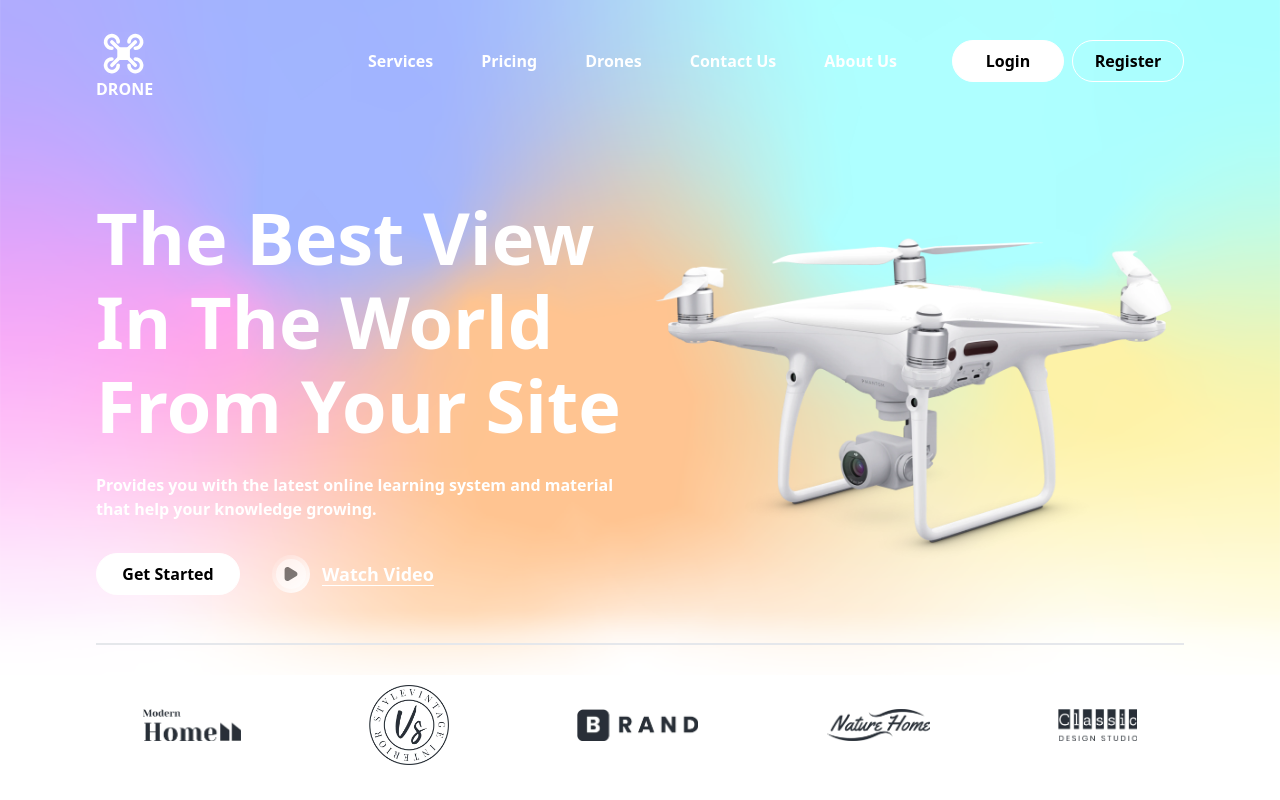
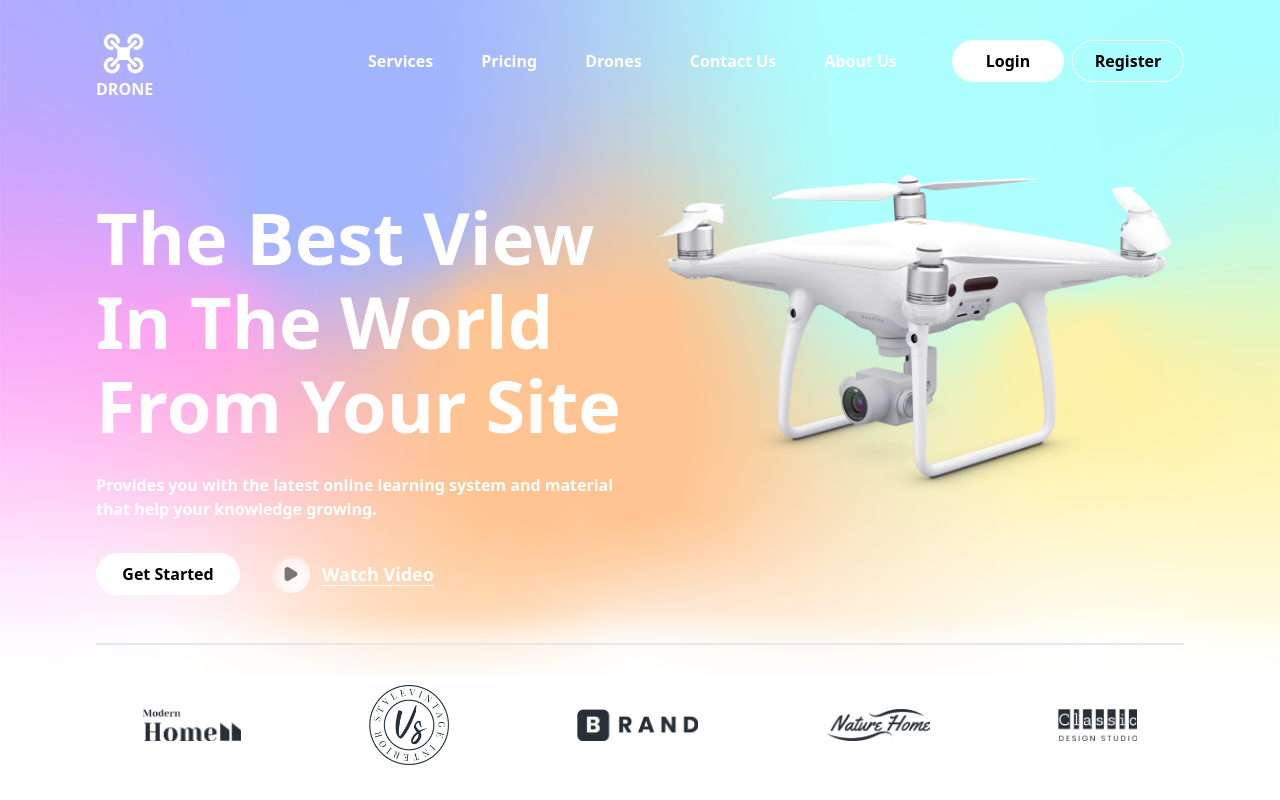
Before and after one commit to JohnFrancio/UFC_Week1_drone, a React (Vite) app: page / in a window 1280 px wide. Shown: the top 800 px of the page. Built offline with nearby package versions, Linux system fonts and the light colour scheme.

Commit message:
adjust the brand logo and hero image

```diff
--- a/src/components/Brand.jsx
+++ b/src/components/Brand.jsx
@@ -3,7 +3,7 @@ import { brandLogo } from '../constants'
 
 function Brand() {
   return (
-    <div className='md:-mt-8 md:flex grid grid-cols-3 md:grid-cols-5 gap-5 md:gap-32 justify-center items-center border-b-2 border-t-2 border-gray-200 w-[85%] m-auto overflow-hidden'>
+    <div className='md:-mt-8 xl:flex grid grid-cols-3 xl:grid-cols-5 gap-5 xl:gap-32 justify-center items-center border-b-2 border-t-2 border-gray-200 w-[85%] m-auto overflow-hidden'>
       {brandLogo.map((logo, index) => (
         <img key={index} className={`${logo.name == "vs" ? 'w-20 h-18' : 'w-26 h-8'} my-10`} src={logo.img} alt={logo.name} />
       ))}
--- a/src/components/Hero.jsx
+++ b/src/components/Hero.jsx
@@ -6,8 +6,8 @@ function Hero() {
   return (
     <div className='overflow-hidden'>
       <div className="grid grid-cols-1 md:grid-cols-2 items-center">
-        <div className='text-white my-10 md:my-20'>
-          <div className='flex flex-col gap-3 font-bold text-4xl md:text-7xl'>
+        <div className='text-white my-10 xl:my-20'>
+          <div className='flex flex-col gap-3 font-bold text-4xl xl:text-7xl'>
             <h1>The Best View</h1>
             <h1>In The World</h1>
             <h1>From Your Site</h1>
@@ -22,7 +22,7 @@ function Hero() {
           </div>
         </div>
         <div className='m-0'>
-          <img className='w-[100%] h-auto bg-center' src={heroImage} alt="" />
+          <img className='w-[100%] h-auto xl:-translate-y-16 bg-center' src={heroImage} alt="" />
         </div>
       </div>
     </div>
```
